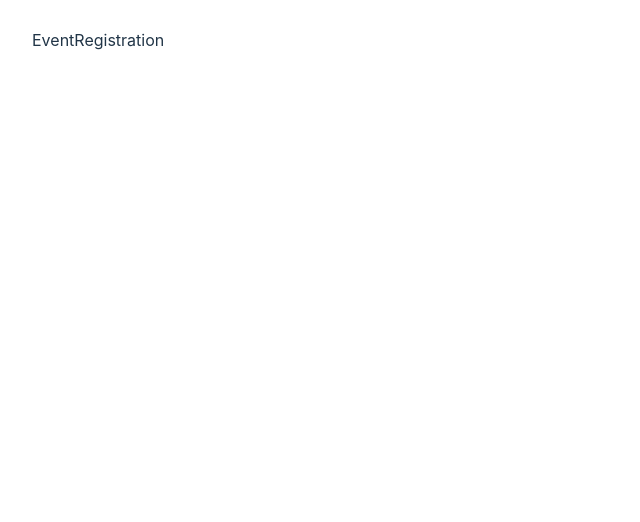
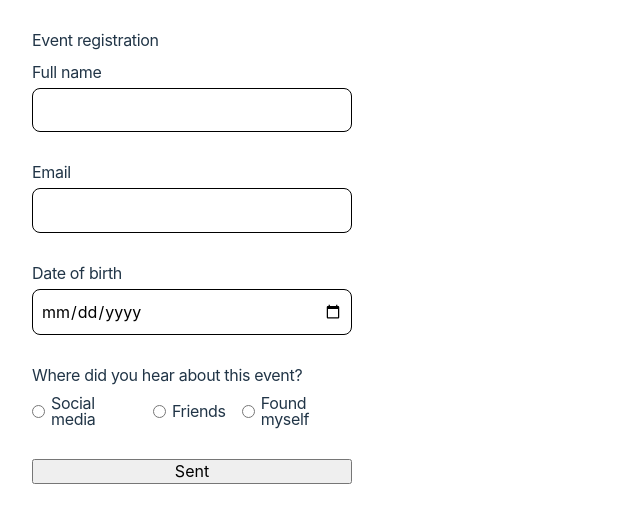
Before and after one commit to BornBeBat/ET-test-front, a React (Vite) app: page /registration/1 in a window 1280 px wide. Shown: the top 522 px of the page, without its empty margins (0-640 px from the left). Built offline with nearby package versions, Linux system fonts and the light colour scheme; no server answers.

Commit message:
register form

```diff
--- a/package.json
+++ b/package.json
@@ -10,15 +10,18 @@
     "preview": "vite preview"
   },
   "dependencies": {
+    "@hookform/resolvers": "^3.4.0",
     "@reduxjs/toolkit": "^2.2.4",
     "axios": "^1.6.8",
     "dotenv": "^16.4.5",
     "modern-normalize": "^2.0.0",
     "react": "^18.2.0",
     "react-dom": "^18.2.0",
+    "react-hook-form": "^7.51.4",
     "react-redux": "^9.1.2",
     "react-router-dom": "^6.23.1",
-    "reset-css": "^5.0.2"
+    "reset-css": "^5.0.2",
+    "yup": "^1.4.0"
   },
   "devDependencies": {
     "@types/react": "^18.2.66",
--- /dev/null
+++ b/src/components/CustomInput/CustomInput.jsx
@@ -0,0 +1,11 @@
+import s from './CustomInput.module.css';
+
+export const CustomInput = ({ type, name, register, title, errors }) => {
+  return (
+    <label className={s.wrapper}>
+      <p className={s.title}>{title}</p>
+      <input className={s.input} type={type} {...register(name)} />
+      {errors?.message && <p className={s.error}>{errors?.message}</p>}
+    </label>
+  );
+};
--- /dev/null
+++ b/src/components/CustomInput/CustomInput.module.css
@@ -0,0 +1,29 @@
+.wrapper {
+  position: relative;
+}
+
+.title {
+  margin-bottom: 8px;
+}
+
+.input {
+  width: 100%;
+  padding: 12px 8px;
+  border: 1px solid black;
+  outline: none;
+  border-radius: 8px;
+  transition: border-color cubic-bezier(0.075, 0.82, 0.165, 1) 350ms;
+  &:hover,
+  &:focus {
+    border-color: blue;
+  }
+}
+
+.error {
+  width: 100%;
+  text-align: center;
+  position: absolute;
+  color: red;
+  font-size: 12px;
+  top: 73px;
+}
--- /dev/null
+++ b/src/components/RegistrationForm/RegistrationForm.jsx
@@ -0,0 +1,61 @@
+import { useForm } from 'react-hook-form';
+import { yupResolver } from '@hookform/resolvers/yup';
+
+import { CustomInput } from '../CustomInput/CustomInput';
+import s from './RegistrationForm.module.css';
+import { hearList } from '../../constant/hearList';
+import { registerSchema } from '../../schemas/registerSchema';
+
+export const RegistrationForm = () => {
+  const {
+    register,
+    handleSubmit,
+    formState: { errors },
+  } = useForm({
+    mode: 'onChange',
+    resolver: yupResolver(registerSchema),
+    shouldUnregister: true,
+  });
+  console.log(errors);
+  const onSubmit = data => {
+    console.log(errors);
+    console.log(data);
+  };
+  return (
+    <form className={s.form} onSubmit={handleSubmit(onSubmit)}>
+      <CustomInput
+        title="Full name"
+        register={register}
+        name="name"
+        type="text"
+        errors={errors.name}
+      />
+      <CustomInput
+        title="Email"
+        register={register}
+        name="email"
+        type="email"
+        errors={errors.email}
+      />
+      <CustomInput
+        title="Date of birth"
+        register={register}
+        name="birthDate"
+        type="date"
+        errors={errors.birthDate}
+      />
+      <fieldset className={s.fieldset}>
+        <legend className={s.legend}>Where did you hear about this event?</legend>
+        {hearList.map((el, id) => (
+          <label key={id} className={s.label}>
+            <input {...register('from')} type="radio" value={el} />
+            <p className={s.title}>{el}</p>
+          </label>
+        ))}
+        {errors.from?.message && <p className={s.error}>{errors.from?.message}</p>}
+      </fieldset>
+
+      <button>Sent</button>
+    </form>
+  );
+};
--- /dev/null
+++ b/src/components/RegistrationForm/RegistrationForm.module.css
@@ -0,0 +1,35 @@
+.form {
+  display: flex;
+  flex-direction: column;
+  width: 320px;
+  gap: 2rem;
+}
+
+.fieldset {
+  position: relative;
+  display: flex;
+  gap: 16px;
+}
+
+.legend {
+  margin-bottom: 12px;
+}
+
+.label {
+  display: flex;
+  gap: 6px;
+  align-items: center;
+}
+.title {
+  &::first-letter {
+    text-transform: capitalize;
+  }
+}
+.error {
+  width: 100%;
+  text-align: center;
+  position: absolute;
+  color: red;
+  font-size: 12px;
+  top: 20px;
+}
--- a/src/components/index.js
+++ b/src/components/index.js
@@ -1,2 +1,3 @@
 export * from './EventList/EventList';
 export * from './Sort/Sort';
+export * from './RegistrationForm/RegistrationForm';
--- /dev/null
+++ b/src/constant/emailRegExp.js
@@ -0,0 +1 @@
+export const emailRegExp = /^[\w\.-]+@[a-zA-Z\d\.-]+\.[a-zA-Z]{2,}$/;
--- /dev/null
+++ b/src/constant/hearList.js
@@ -0,0 +1 @@
+export const hearList = ['social media', 'friends', 'found myself'];
--- a/src/index.css
+++ b/src/index.css
@@ -1,6 +1,8 @@
 :root {
   font-family: Inter, system-ui, Avenir, Helvetica, Arial, sans-serif;
+  font-size: 16px;
   line-height: 1.5;
+  letter-spacing: -0.02em;
   font-weight: 400;
 }
 body {
--- a/src/pages/EventRegistration/EventRegistration.jsx
+++ b/src/pages/EventRegistration/EventRegistration.jsx
@@ -1,8 +1,14 @@
+import { RegistrationForm } from '../../components';
+
+import s from './EventRegistration.module.css';
 
 const EventRegistration = () => {
   return (
-    <div>EventRegistration</div>
-  )
-}
+    <>
+      <h2 className={s.title}>Event registration</h2>
+      <RegistrationForm />
+    </>
+  );
+};
 
-export default EventRegistration
+export default EventRegistration;
--- /dev/null
+++ b/src/pages/EventRegistration/EventRegistration.module.css
@@ -0,0 +1,3 @@
+.title {
+  margin-bottom: 1rem;
+}
--- /dev/null
+++ b/src/schemas/registerSchema.js
@@ -0,0 +1,16 @@
+import * as yup from 'yup';
+import { emailRegExp } from '../constant/emailRegExp';
+
+export const registerSchema = yup.object({
+  name: yup
+    .string()
+    .required('Full name is required')
+    .max(30, 'Max length must be less than 30 chars'),
+  email: yup
+    .string()
+    .required('Email is required')
+    .matches(emailRegExp, 'Enter a valid email')
+    .max(30, 'Max length must be less than 30 chars'),
+  birthDate: yup.string().required('Date of birth is required'),
+  from: yup.string().required('please select where did you hear about this event'),
+});
```
Also changed, not shown: 1 other file (tests, documents, lock files or other folders).
